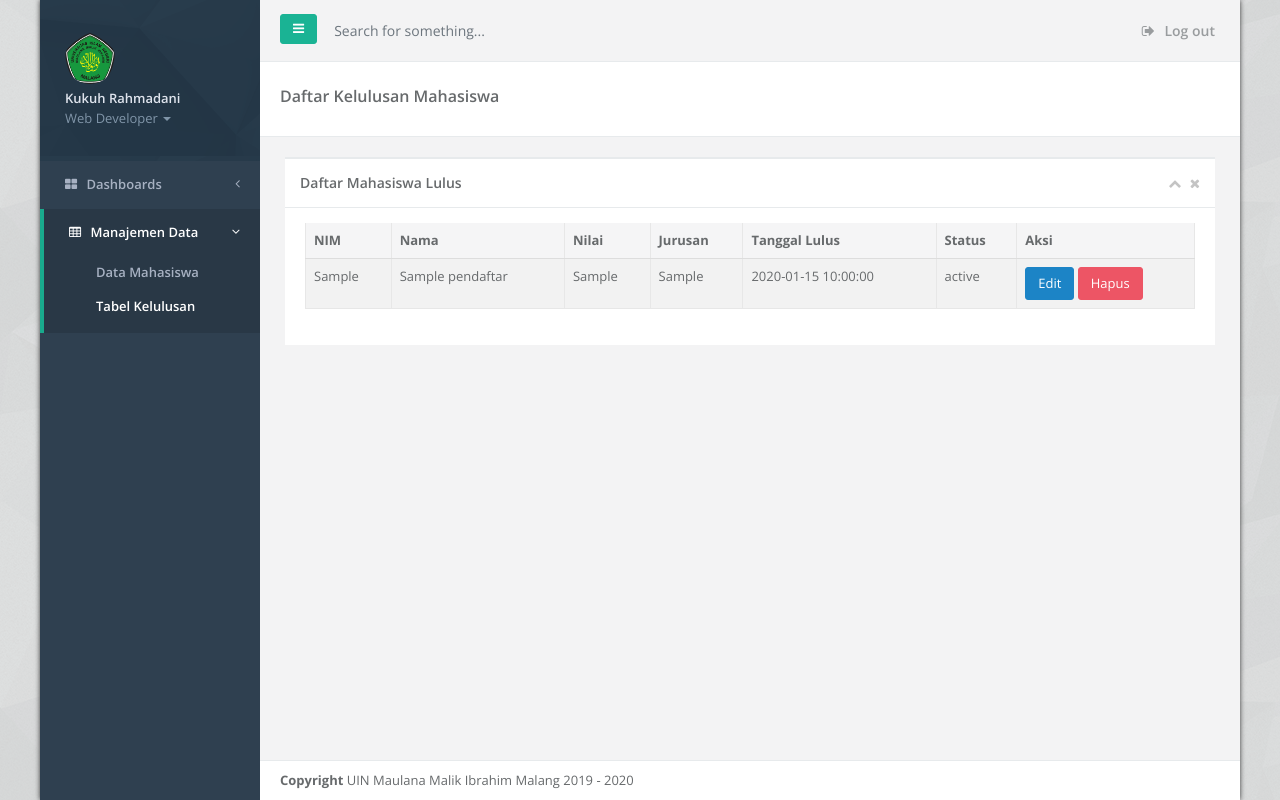
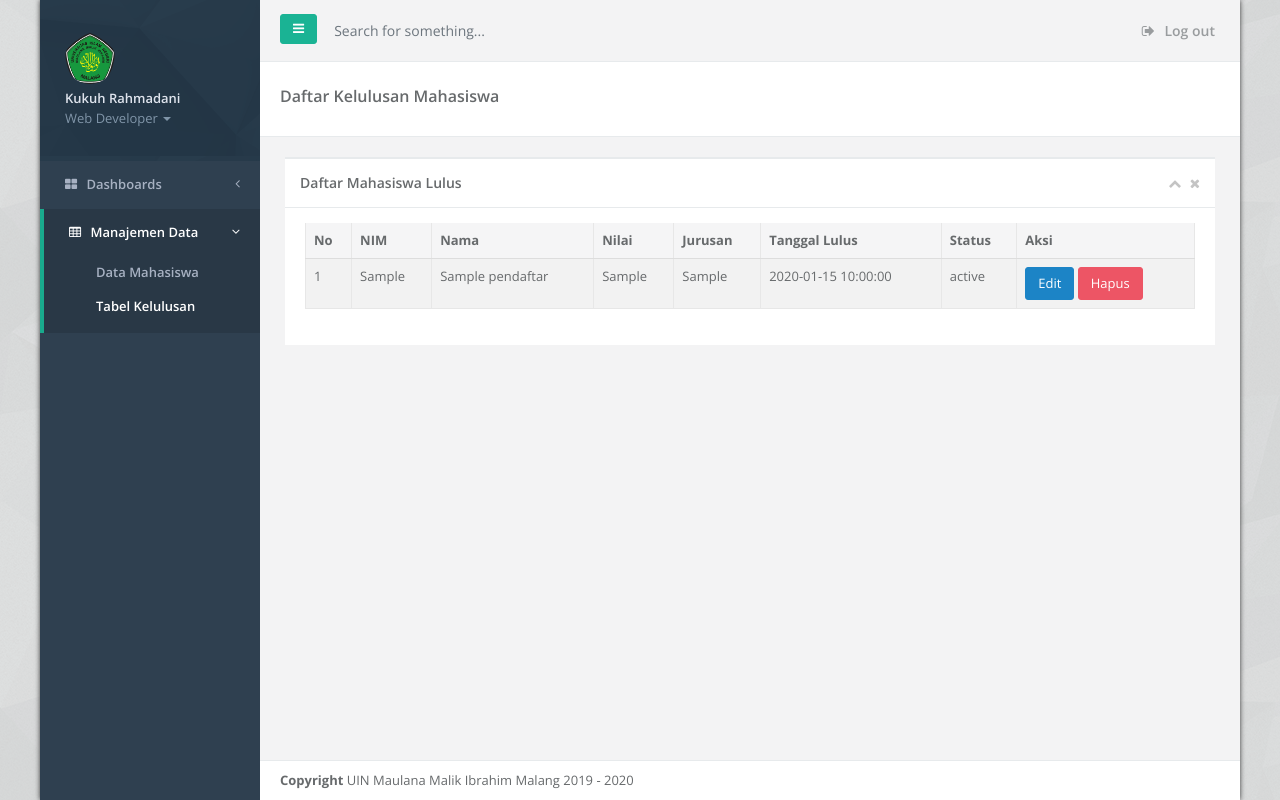
Before and after one commit to 39SakuChan/siakad, a PHP site: page /kelulusan.php in a window 1280 px wide. Run offline with PHP 8.4, Linux system fonts and the light colour scheme; tables that the repository leaves empty or names only in its code hold one stand-in row (values such as "Sample post"); some libraries are stand-ins or nearby versions.

Commit message:
Penambahan nomer urut dan perubahan query tampil

```diff
--- a/kelulusan.php
+++ b/kelulusan.php
@@ -1,6 +1,7 @@
 <?php
   include "php/koneksi.php";
   $query = $koneksi->query("SELECT NIM, pendaftar.nama, nilai_ujian, penilaian_seleksi.jurusan, status, tgl_lulus FROM penilaian_seleksi, pendaftar WHERE penilaian_seleksi.id_pendaftar = pendaftar.id_pendaftar");
+  $no = 1;
  ?>
 <!DOCTYPE html>
 <html lang="en">
@@ -121,6 +122,7 @@
                   <table class="table table-striped table-bordered table-hover" id="table-daftar-mhs">
                     <thead>
                       <tr>
+                        <th>No</th>
                         <th>NIM</th>
                         <th>Nama</th>
                         <th>Nilai</th>
@@ -133,6 +135,7 @@
                     <tbody>
                       <?php while($result = $query->fetch_assoc()) { ?>
                         <tr>
+                          <td><?= $no++; ?></td>
                           <td><?= $result['NIM'] ?></td>
                           <td><?= $result['nama'] ?></td>
                           <td><?= $result['nilai_ujian'] ?></td>
```
